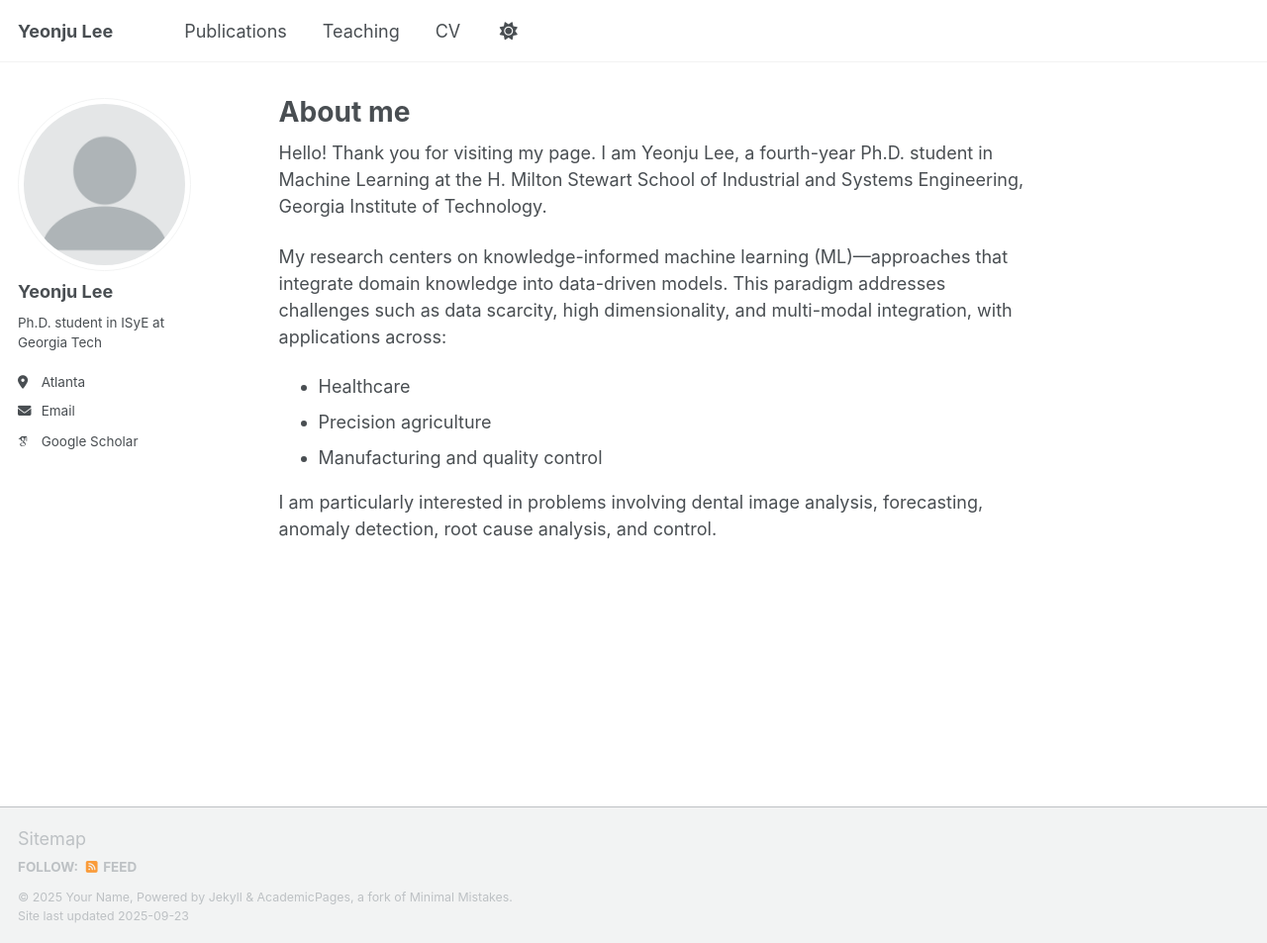
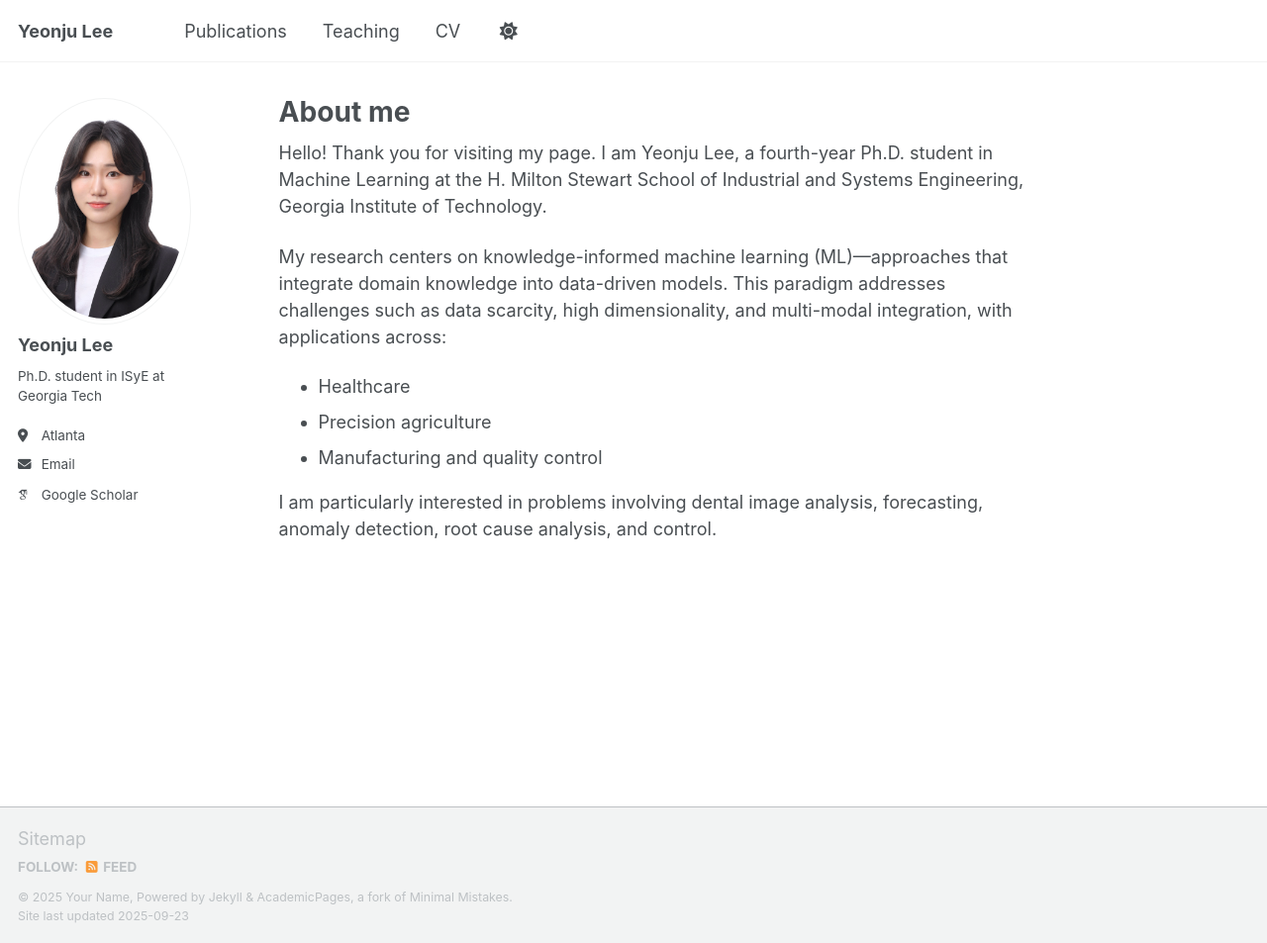
Before and after one commit to ylee845/ylee845.github.io, a Jekyll site: the page built from _pages/about.md, in a window 1280 px wide and 953 px high. Shown: the whole window at 99% size. Built offline with Jekyll 4.4.1, drawn with Linux system fonts in a browser that asks for light colours; some web fonts are replaced; a script that is not in the unit is left out.

Commit message:
Update _config.yml

```diff
--- a/_config.yml
+++ b/_config.yml
@@ -15,7 +15,7 @@ repository               : "academicpages/academicpages.github.io"
 #               Additional customization can be done by editing /_includes/author-profile.html
 author:
   # Biographic information
-  avatar           : "profile.png"
+  avatar           : "prof_headshot7.jpg"
   name             : "Yeonju Lee"
   pronouns         : # example: "she/her"
   bio              : "Ph.D. student in ISyE at Georgia Tech"
```
